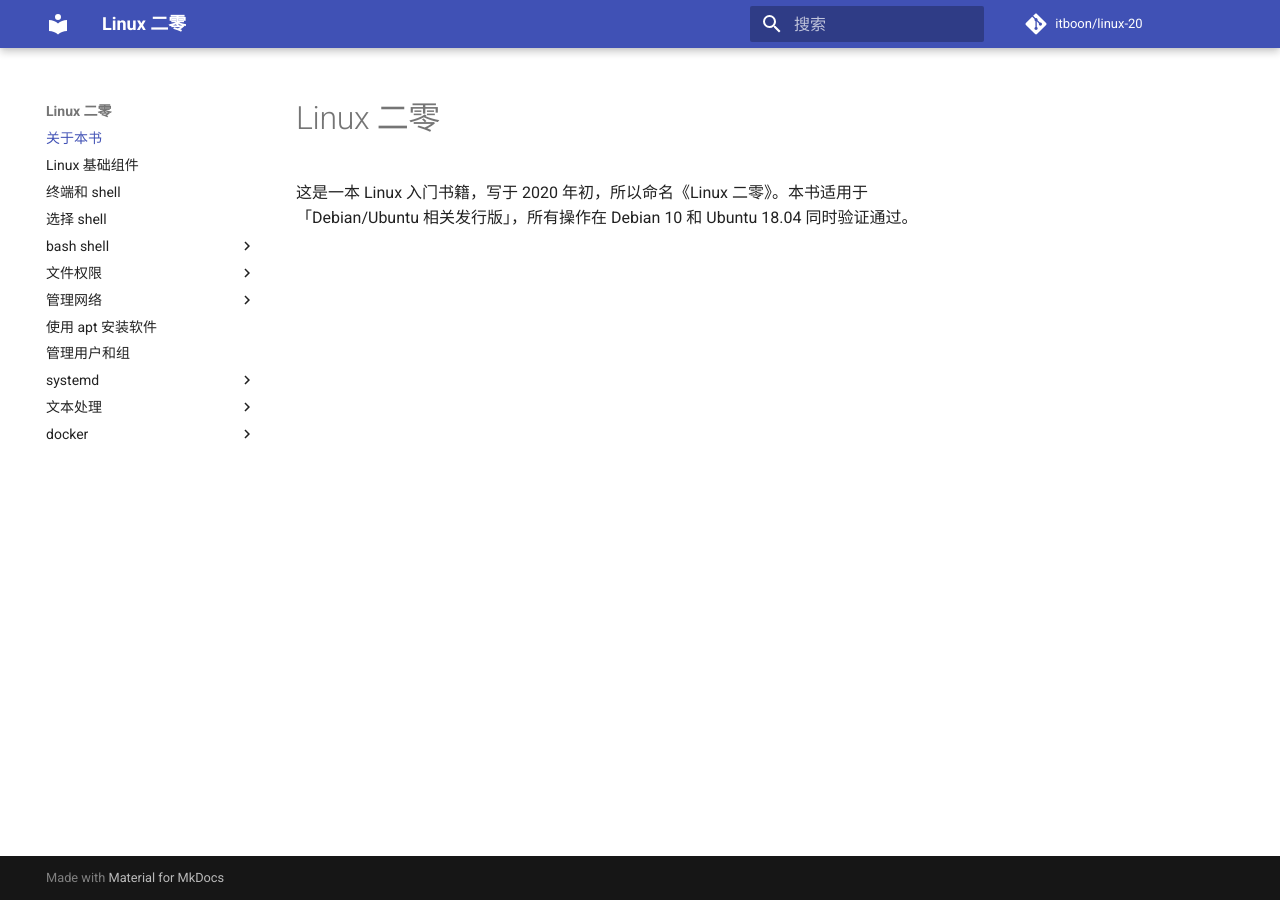
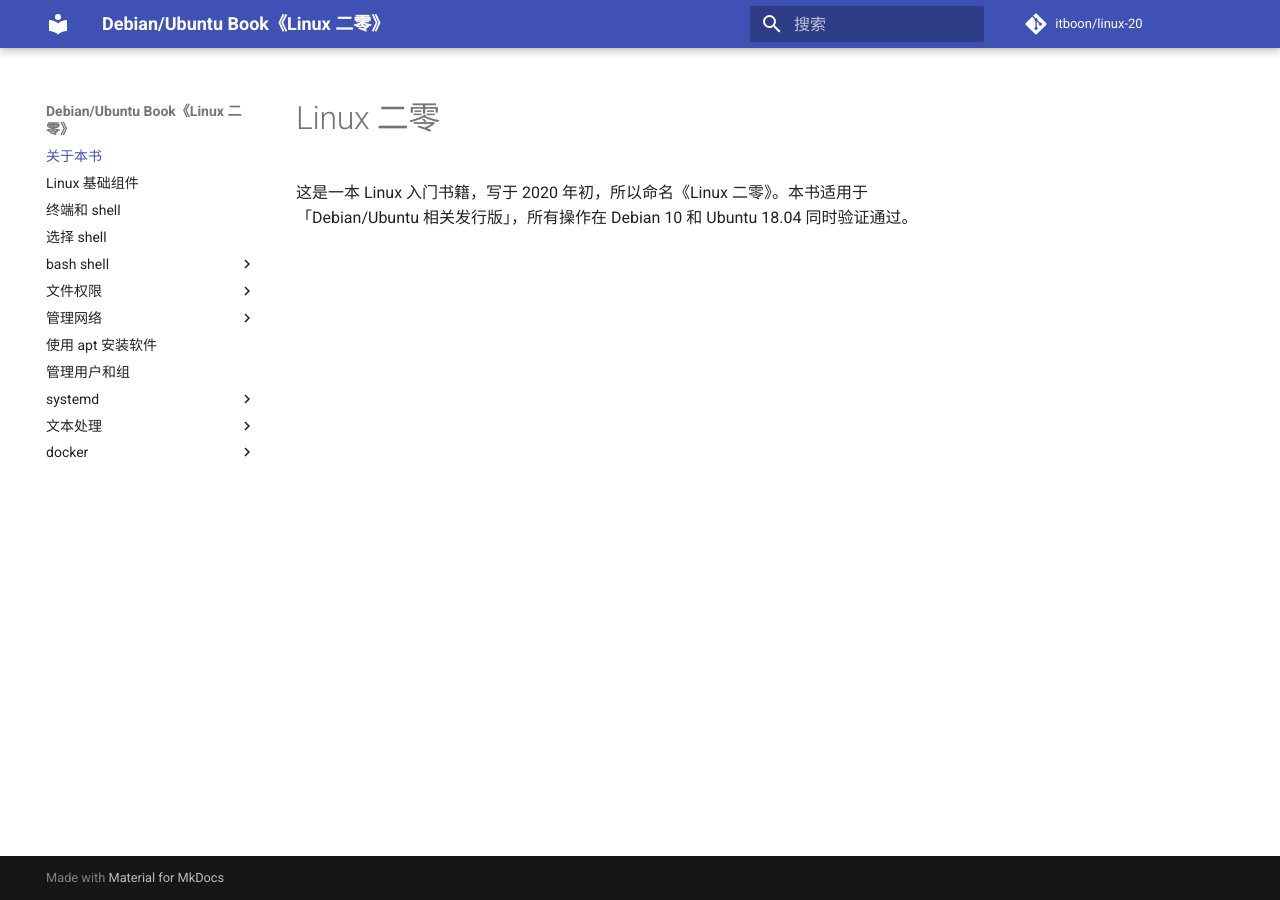
Before and after one commit to itboon/linux-20, an MkDocs documentation site: the page built from docs/index.md, in a window 1280 px wide. Built offline with MkDocs 1.6.1 and Material for MkDocs 9.7.7, drawn with Linux system fonts in a browser that asks for light colours; comment, search, counter and statistics services are not loaded.

Commit message:
update site name

```diff
--- a/mkdocs.yml
+++ b/mkdocs.yml
@@ -1,11 +1,11 @@
 # Project information
-site_name: 'Linux 二零'
+site_name: 'Debian/Ubuntu Book《Linux 二零》'
 site_description: 'Linux 入门书籍，适用于「Debian/Ubuntu 相关发行版」'
 site_url: 'https://itboon.github.io/linux-20/'
 
 theme:
-    name: 'material'
-    language: 'zh'
+  name: 'material'
+  language: 'zh'
 
 markdown_extensions:
   - 'codehilite'
```
